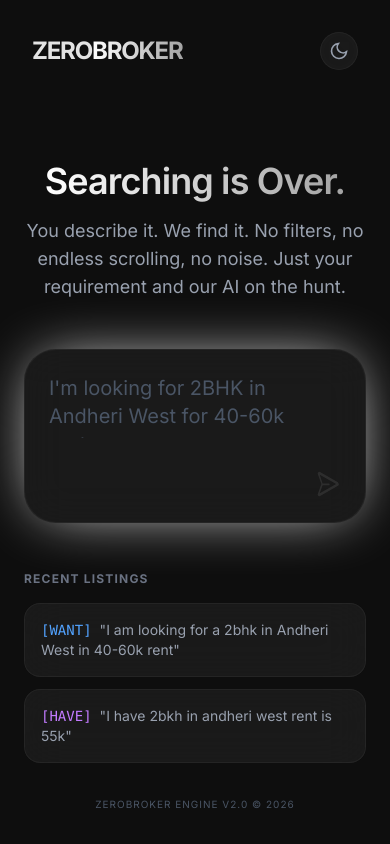
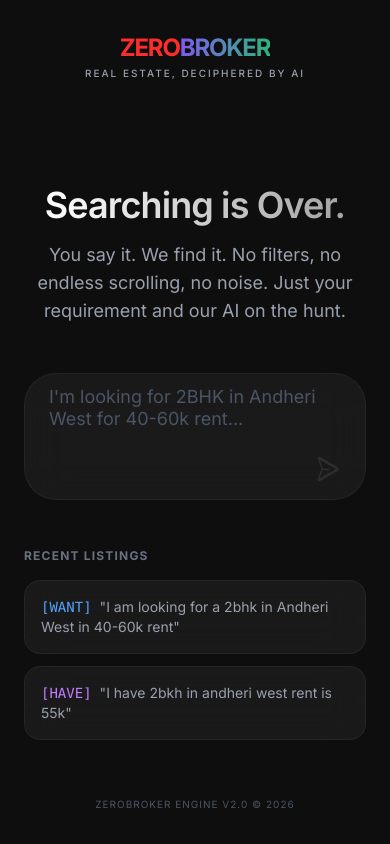
Before and after one commit to vichi100/zerobroker, a Next.js app: page / in a window 390 px wide. Built offline with nearby package versions, Linux system fonts and the light colour scheme.

Commit message:
color theme

```diff
--- a/src/app/globals.css
+++ b/src/app/globals.css
@@ -13,6 +13,16 @@
   --mesh-from: #111111;
   --mesh-via: #0e0e0e;
   --mesh-to: #0e0e0e;
+  --brand-purple: #7f5af0;
+  --brand-emerald: #2cb67d;
+  --brand-red: #ff2c2c;
+}
+
+.brand-text {
+  background: linear-gradient(90deg, var(--brand-purple), var(--brand-emerald));
+  -webkit-background-clip: text;
+  background-clip: text;
+  color: transparent;
 }
 
 /* ── BLUE MESH THEME ─────────────────────────────────── */
--- a/src/app/page.tsx
+++ b/src/app/page.tsx
@@ -15,7 +15,13 @@ export default function Home() {
     { id: 1, type: "WANT", text: "I am looking for a 2bhk in Andheri West in 40-60k rent" },
     { id: 2, type: "HAVE", text: "I have 2bkh in andheri west rent is 55k" },
   ]);
+  const [showInitialGlow, setShowInitialGlow] = useState(true);
   const textareaRef = useRef<HTMLTextAreaElement>(null);
+
+  useEffect(() => {
+    const timer = setTimeout(() => setShowInitialGlow(false), 1000);
+    return () => clearTimeout(timer);
+  }, []);
 
   useEffect(() => {
     // Apply theme class on change
@@ -57,19 +63,29 @@ export default function Home() {
   // Validation logic
   const hasProperty = /(?:1|2|3|4|5)\s*bhk|apartment|flat|studio|house|room|office|shop|godown|warehouse|commercial|land|plot/i.test(input);
   const hasLocation = /(?:in|at|near|around)\s+[a-z0-9]+/i.test(input);
-  const hasBudget = /\d+\s*(?:k|l|lac|lakh|thousand|cr|rs|inr)|rent|budget|price|buy|lease|sale/i.test(input);
+  const hasBudget = /\d+\s*(?:k|l|lac|lakh|thousand|cr|rs|inr)/i.test(input);
+  const intentMatch = input.match(/\b(rent|buy|lease|sell|sale|resale|pg|commercial)\b/i);
+  const detectedIntent = intentMatch ? intentMatch[1].toUpperCase() : "Type";
 
   const toggleTheme = () => setTheme(theme === "blue" ? "dark" : "blue");
 
   return (
     <div className="min-h-screen flex flex-col items-center justify-center p-6 relative">
-      <header className="fixed top-0 w-full p-8 flex justify-between items-center max-w-6xl z-50">
-        <div className="text-2xl font-bold tracking-tighter">ZERO<span className="gradient-text">BROKER</span></div>
+      <header className="absolute top-0 w-full p-8 flex justify-center md:justify-between items-center max-w-6xl z-50">
+        <div className="flex flex-col items-center md:items-start">
+          <div className="text-2xl font-bold tracking-tighter">
+            <span className="text-[#ff2c2c]">ZERO</span>
+            <span className="brand-text">BROKER</span>
+          </div>
+          <div className="text-[10px] uppercase tracking-[0.2em] text-gray-400 font-medium md:hidden mt-0.5">
+            Real Estate, Deciphered by AI
+          </div>
+        </div>
 
         <div className="flex items-center gap-6">
           <button
             onClick={toggleTheme}
-            className={`p-2 rounded-full glass transition-all cursor-pointer ${theme === "blue" ? "text-blue-400 shadow-[0_0_10px_rgba(59,130,246,0.5)]" : "text-gray-400"}`}
+            className={`hidden md:flex p-2 rounded-full glass transition-all cursor-pointer ${theme === "blue" ? "text-blue-400 shadow-[0_0_10px_rgba(59,130,246,0.5)]" : "text-gray-400"}`}
             title={`Switch to ${theme === "blue" ? "Dark" : "Blue"} Mode`}
           >
             <svg width="20" height="20" fill="none" stroke="currentColor" strokeWidth="2" viewBox="0 0 24 24">
@@ -87,20 +103,20 @@ export default function Home() {
             <span className="gradient-text">Searching is Over.</span>
           </h1>
           <p className="text-gray-400 text-lg max-w-2xl mx-auto">
-            You describe it. We find it. No filters, no endless scrolling, no noise. <br className="hidden md:block" />
+            You say it. We find it. No filters, no endless scrolling, no noise. <br className="hidden md:block" />
             Just your requirement and our AI on the hunt.
           </p>
         </div>
 
-        <div className="glass ai-glow rounded-[2rem] p-4 relative group transition-all duration-300 focus-within:ring-2 ring-blue-500/30">
-          <form onSubmit={handleSubmit} className="flex flex-col gap-4">
+        <div className={`glass rounded-[2rem] px-4 py-2 relative group transition-all duration-700 ${showInitialGlow ? 'ai-glow' : ''}`}>
+          <form onSubmit={handleSubmit} className="flex flex-col gap-1">
             <textarea
               ref={textareaRef}
               rows={1}
               value={input}
               onChange={(e) => setInput(e.target.value)}
               placeholder="I'm looking for 2BHK in Andheri West for 40-60k rent..."
-              className="w-full bg-transparent p-2 text-xl outline-none resize-none placeholder:text-gray-600 text-foreground min-h-[60px]"
+              className="w-full bg-transparent p-2 py-1 text-lg leading-tight outline-none resize-none overflow-hidden placeholder:text-gray-600 text-foreground min-h-[28px]"
             />
 
             <div className="flex items-center justify-between mt-2">
@@ -132,8 +148,9 @@ export default function Home() {
 
           {/* Guidance Checklist */}
           {input.length > 0 && (
-            <div className="flex gap-4 px-2 mt-4 pt-4 border-t border-white/5 text-[10px] items-center">
+            <div className="flex flex-wrap gap-x-4 gap-y-2 px-2 mt-4 pt-4 border-t border-white/5 text-[10px] items-center">
               {[
+                { label: detectedIntent, valid: !!intentMatch },
                 { label: "Property", valid: hasProperty },
                 { label: "Location", valid: hasLocation },
                 { label: "Budget", valid: hasBudget },
```
